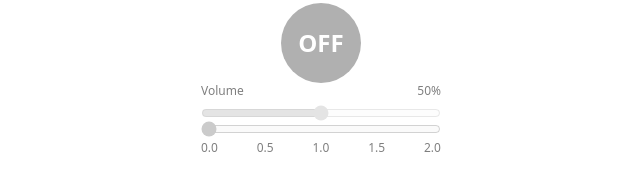
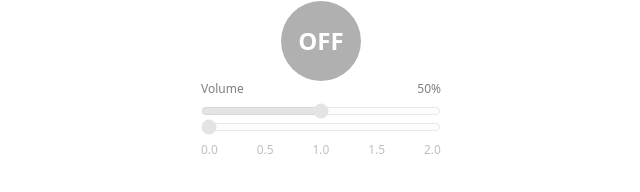
Before and after one commit to z-fujimori/yamabiko, a React (Vite) app: page / in a window 1280 px wide. Shown: the part 320-512 px from the top of the page, without its empty margins (319-959 px from the left). Built offline with nearby package versions, Linux system fonts and the light colour scheme.

Commit message:
slider調整

```diff
--- a/src/components/DelaySlider.tsx
+++ b/src/components/DelaySlider.tsx
@@ -3,15 +3,21 @@ import { useState } from "react";
 export function DelaySlider(props: {
   delaySec: number;
   setDelaySec: React.Dispatch<React.SetStateAction<number>>,
-  disabled?: boolean;
+  disabled: boolean;
 }) {
   const { delaySec, setDelaySec, disabled } = props;
 
   return (
     <div style={{ display: "grid", gap: 2, width: 240 }}>
-      {/* <label style={{ fontSize: 14 }}>
-        Delay: <b>{delaySec.toFixed(1)}s</b>
-      </label> */}
+      <label
+        style={{
+          display: "grid",
+          gap: 6,
+          width: 240,
+          opacity: disabled ? 1 : 0.5,
+          userSelect: "none",
+        }}
+      >
 
         <input
             type="range"
@@ -19,7 +25,7 @@ export function DelaySlider(props: {
             max={2}
             step={0.5} // ★ 0.5秒刻みでスナップ
             value={delaySec}
-        disabled={disabled}
+            disabled={!disabled}
             onChange={(e) => setDelaySec(Number(e.target.value))}
         />
 
@@ -30,6 +36,7 @@ export function DelaySlider(props: {
             <span>1.5</span>
             <span>2.0</span>
         </div>
+      </label>
     </div>
   );
 }
--- a/src/components/MainView.tsx
+++ b/src/components/MainView.tsx
@@ -13,7 +13,7 @@ const MainView = () => {
       {/* <h1 className="text-xl font-bold mb-2">Welcome to yamabiko.app</h1> */}
       <SoundButton isOn={isOn} setIsOn={setIsOn} volume={volume} delaySec={delaySec} />
       <VolumeSlider volume={volume} setVolume={setVolume} sliderEnabled={isOn} />
-      <DelaySlider delaySec={delaySec} setDelaySec={setDelaySec} disabled={!isOn} />
+      <DelaySlider delaySec={delaySec} setDelaySec={setDelaySec} disabled={isOn} />
       {/* <p className="text-sm mt-2">※ハウリング防止のためイヤホン推奨</p> */}
 
     </main>
```
Lines whose indentation alone changed are shown as unchanged.
